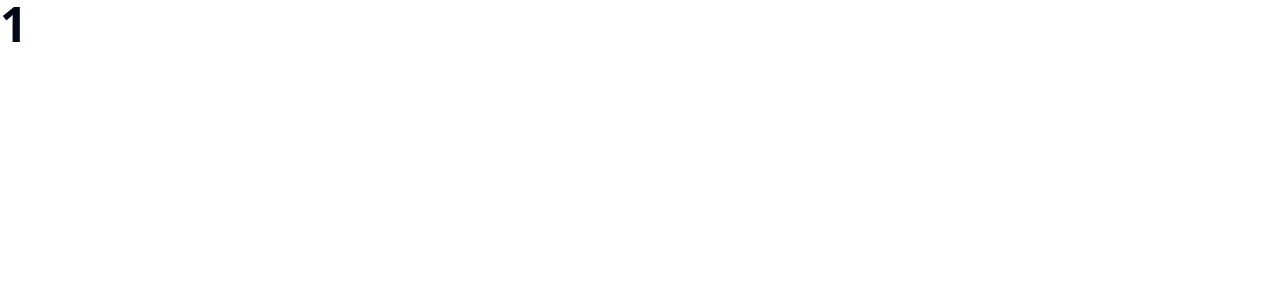
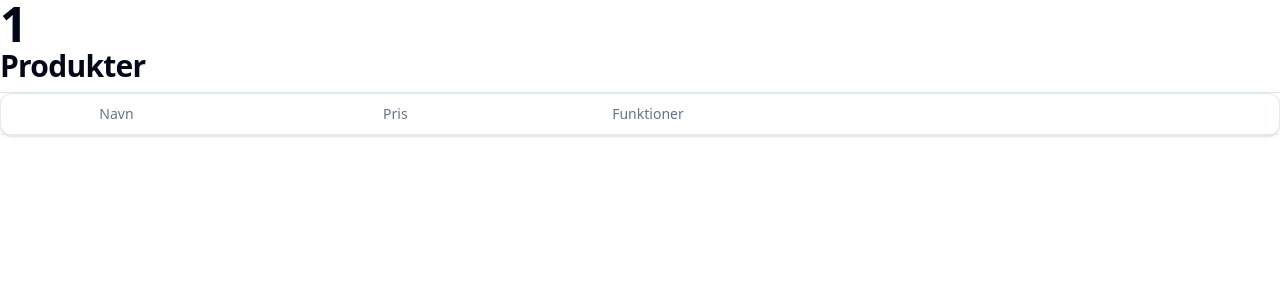
Before and after one commit to TheRealJackiBoi/FullStackExam-Frontend, a React (Vite) app: page /company/1/admin in a window 1280 px wide. Shown: the top 300 px of the page. Built offline with nearby package versions, Linux system fonts and the light colour scheme.

Commit message:
basic structuere of produkter

```diff
--- a/src/App.tsx
+++ b/src/App.tsx
@@ -1,4 +1,3 @@
-import ServiceCard from "./components/ServiceCard"
 import { H1 } from "./components/Typography"
 import MainLayout from "./pages/MainLayout"
 
--- /dev/null
+++ b/src/components/ui/table.tsx
@@ -0,0 +1,120 @@
+import * as React from "react"
+
+import { cn } from "@/utilities"
+
+const Table = React.forwardRef<
+  HTMLTableElement,
+  React.HTMLAttributes<HTMLTableElement>
+>(({ className, ...props }, ref) => (
+  <div className="relative w-full overflow-auto">
+    <table
+      ref={ref}
+      className={cn("w-full caption-bottom text-sm", className)}
+      {...props}
+    />
+  </div>
+))
+Table.displayName = "Table"
+
+const TableHeader = React.forwardRef<
+  HTMLTableSectionElement,
+  React.HTMLAttributes<HTMLTableSectionElement>
+>(({ className, ...props }, ref) => (
+  <thead ref={ref} className={cn("[&_tr]:border-b", className)} {...props} />
+))
+TableHeader.displayName = "TableHeader"
+
+const TableBody = React.forwardRef<
+  HTMLTableSectionElement,
+  React.HTMLAttributes<HTMLTableSectionElement>
+>(({ className, ...props }, ref) => (
+  <tbody
+    ref={ref}
+    className={cn("[&_tr:last-child]:border-0", className)}
+    {...props}
+  />
+))
+TableBody.displayName = "TableBody"
+
+const TableFooter = React.forwardRef<
+  HTMLTableSectionElement,
+  React.HTMLAttributes<HTMLTableSectionElement>
+>(({ className, ...props }, ref) => (
+  <tfoot
+    ref={ref}
+    className={cn(
+      "border-t bg-muted/50 font-medium [&>tr]:last:border-b-0",
+      className
+    )}
+    {...props}
+  />
+))
+TableFooter.displayName = "TableFooter"
+
+const TableRow = React.forwardRef<
+  HTMLTableRowElement,
+  React.HTMLAttributes<HTMLTableRowElement>
+>(({ className, ...props }, ref) => (
+  <tr
+    ref={ref}
+    className={cn(
+      "border-b transition-colors hover:bg-muted/50 data-[state=selected]:bg-muted",
+      className
+    )}
+    {...props}
+  />
+))
+TableRow.displayName = "TableRow"
+
+const TableHead = React.forwardRef<
+  HTMLTableCellElement,
+  React.ThHTMLAttributes<HTMLTableCellElement>
+>(({ className, ...props }, ref) => (
+  <th
+    ref={ref}
+    className={cn(
+      "h-10 px-2 text-left align-middle font-medium text-muted-foreground [&:has([role=checkbox])]:pr-0 [&>[role=checkbox]]:translate-y-[2px]",
+      className
+    )}
+    {...props}
+  />
+))
+TableHead.displayName = "TableHead"
+
+const TableCell = React.forwardRef<
+  HTMLTableCellElement,
+  React.TdHTMLAttributes<HTMLTableCellElement>
+>(({ className, ...props }, ref) => (
+  <td
+    ref={ref}
+    className={cn(
+      "p-2 align-middle [&:has([role=checkbox])]:pr-0 [&>[role=checkbox]]:translate-y-[2px]",
+      className
+    )}
+    {...props}
+  />
+))
+TableCell.displayName = "TableCell"
+
+const TableCaption = React.forwardRef<
+  HTMLTableCaptionElement,
+  React.HTMLAttributes<HTMLTableCaptionElement>
+>(({ className, ...props }, ref) => (
+  <caption
+    ref={ref}
+    className={cn("mt-4 text-sm text-muted-foreground", className)}
+    {...props}
+  />
+))
+TableCaption.displayName = "TableCaption"
+
+export {
+  Table,
+  TableHeader,
+  TableBody,
+  TableFooter,
+  TableHead,
+  TableRow,
+  TableCell,
+  TableCaption,
+}
--- a/src/pages/CompanyAdminPage.tsx
+++ b/src/pages/CompanyAdminPage.tsx
@@ -1,15 +1,37 @@
 import { FC } from "react";
-import { H1 } from "@/components/Typography";
+import { H1, H2 } from "@/components/Typography";
 import { useParams } from "react-router-dom";
+import { Card } from "@/components/ui/card";
+import { Table, TableBody, TableHead, TableHeader, TableRow } from "@/components/ui/table";
 
 
 const CompanyAdminPage: FC = () => {
 
   const {id} = useParams();
 
+
+
   return (
     <>
       <H1 text={id as string} />
+      {/* description */}
+      <H2 text="Produkter" />
+      <Card>
+        <Table className=" rounded-xl ">
+          <TableHeader>
+            <TableRow>
+              <TableHead></TableHead>
+              <TableHead>Navn</TableHead>
+              <TableHead>Pris</TableHead>
+              <TableHead>Funktioner</TableHead>
+              <TableHead></TableHead>
+              <TableHead></TableHead>
+            </TableRow>
+          </TableHeader>
+          <TableBody>
+          </TableBody>
+        </Table>
+      </Card>
     </>
   )
 }
```
